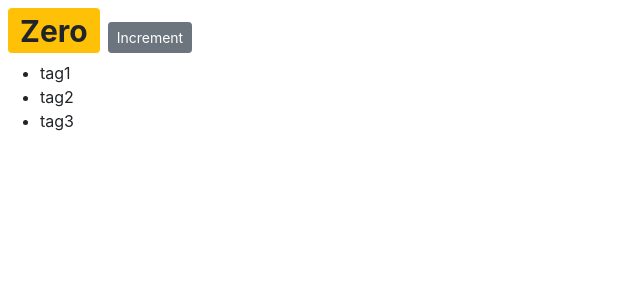
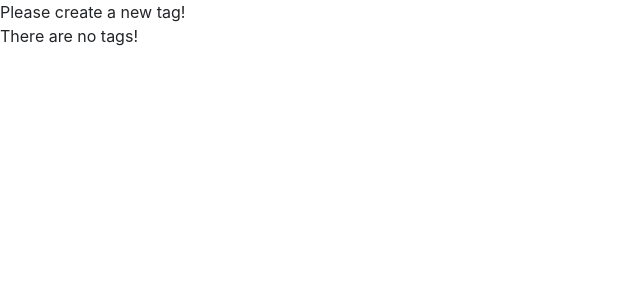
Before and after one commit to RachanaDevi/Counter-App, a React (Create React App) app: page / in a window 1280 px wide. Shown: the top 300 px of the page, without its empty margins (0-640 px from the left). Built offline with nearby package versions, Linux system fonts and the light colour scheme.

Commit message:
[Rachana] Add if condition if list is empty and Learn about Truthy

```diff
--- a/src/components/counter.jsx
+++ b/src/components/counter.jsx
@@ -4,34 +4,26 @@
 class Counter extends Component {
   state = {
     count: 0,
-    tags: ["tag1", "tag2", "tag3"],
+    tags: [],
   };
 
+  renderTags() {
+    if (this.state.tags.length === 0) return <p>There are no tags!</p>;
+    return (
+      <ul>
+        {this.state.tags.map((tag) => (
+          <li key={tag}>{tag}</li>
+        ))}
+      </ul>
+    );
+  }
   render() {
     return (
       <React.Fragment>
-        <span style={{ fontSize: 30 }} className={this.getBadgeClasses()}>
-          {this.formatCount()}
-        </span>
-        <button className="btn btn-secondary btn-sm">Increment</button>
-        <ul>
-          {this.state.tags.map((tag) => (
-            <li key={tag}>{tag}</li>
-          ))}
-        </ul>
+        {this.state.tags.length === 0 && "Please create a new tag!"}
+        {this.renderTags()}
       </React.Fragment>
     ); //jsx expression which calls React.createElement, so you have to import
-  }
-
-  getBadgeClasses() {
-    let classes = "badge m-2 badge-";
-    classes += this.state.count === 0 ? "warning" : "primary";
-    return classes;
-  }
-
-  formatCount() {
-    const { count } = this.state;
-    return count === 0 ? "Zero" : count;
   }
 }
 
```
